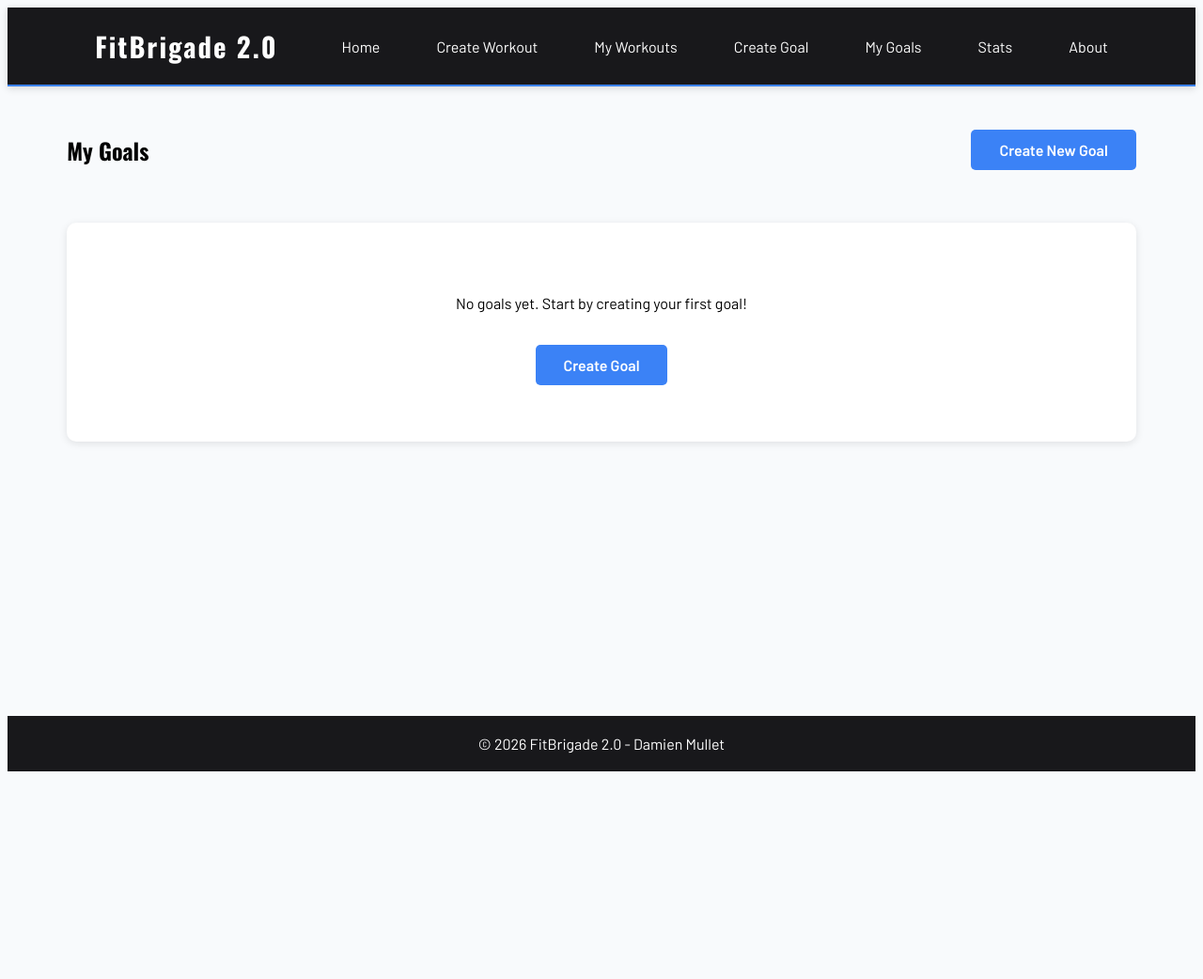
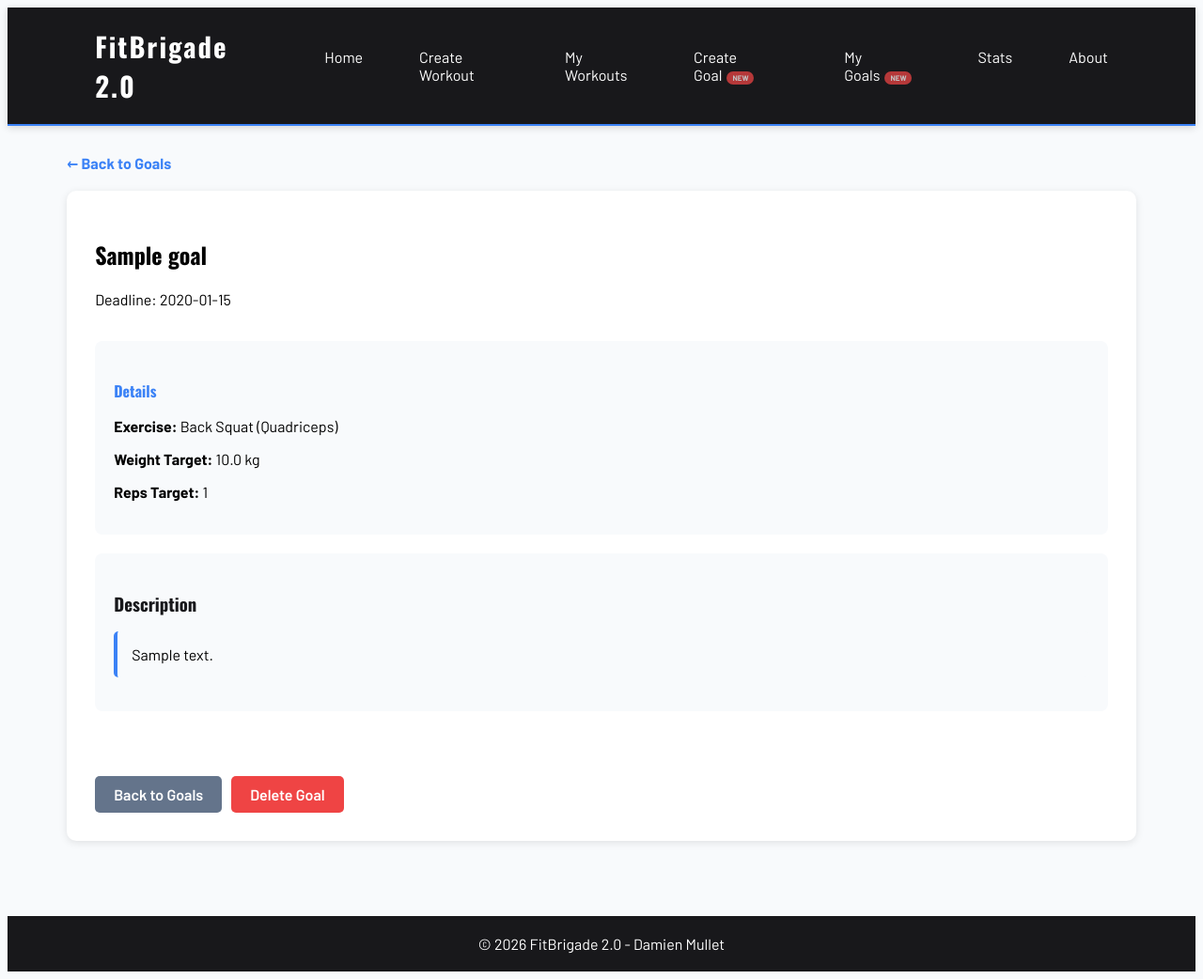
Before and after one commit to Damien62-dev/fitbrigade2.0, a Flask app: page /goal/1 in a window 1280 px wide. Shown: the whole page at 94% size. Before the commit the page ends 821 px from the top, so only its background shows below. Run offline with Flask 3, Linux system fonts and the light colour scheme; tables that the repository leaves empty hold one stand-in row (values such as "Sample post").

Commit message:
feat: Add Goals feature with flexible tracking
New Features:
- Goals system: track any fitness goal (exercise-specific or general)
- Optional fields: exercise, target weight, target reps, deadline
- Goals list and detail pages
- Delete confirmation for goals and workouts (JavaScript)

Database Changes:
- Add Goal model with nullable exercise_id for flexibility
- Relationships: User -> Goals, Exercise -> Goals

UI/UX Improvements:
- NEW badges in navigation for Goals feature
- Updated About page with v2.0 changes
- Updated Technologies Used section (PostgreSQL, SQLAlchemy)

Code Quality:
- CSS optimization: remove duplicates, fix transitions (-23% code)
- JavaScript validation for goal forms
- Improved template structure for goal_detail.html

```diff
--- a/app.py
+++ b/app.py
@@ -203,10 +203,15 @@ def workout_detail(workout_id):
         muscle_name = we.exercise.muscle_group.name
         if muscle_name not in exercises_by_muscle:
             exercises_by_muscle[muscle_name] = []
-        exercises_by_muscle[muscle_name].append(we)
+        exercises_by_muscle[muscle_name].append({
+            'name': we.exercise.name,
+            'sets': we.sets,
+            'reps': we.reps
+        })
 
     return render_template('workout_detail.html',
                          workout=workout,
+                         muscle_groups=muscle_groups,
                          exercises_by_muscle=exercises_by_muscle)
 
 
@@ -241,32 +246,31 @@ def create_goal_form():
 def create_goal():
     user = get_demo_user()
 
-    # Get form data
     name = request.form['name'].strip()
-    deadline_str = request.form.get('deadline', '').strip()  # CHANGÉ: utilise get() au lieu de ['deadline']
-    exercise_id = request.form['exercise']
+    deadline_str = request.form.get('deadline', '').strip()
+    exercise_id = request.form.get('exercise', '').strip()  # ← Peut être vide
     target_weight = request.form.get('target_weight', '').strip()
     target_reps = request.form.get('target_reps', '').strip()
     notes = request.form.get('notes', '').strip()
 
-    # Minimal validation
-    if name == "" or exercise_id == "":  # CHANGÉ: enlevé la vérification de deadline_str
-        return "Please fill in all required fields.", 400
+    # Validation minimale
+    if name == "" or notes == "":
+        return "Please fill in goal name and description.", 400
 
-    # Convert date string to date object (only if provided)
-    deadline = None  # AJOUTÉ: initialise à None
-    if deadline_str != "":  # AJOUTÉ: vérifie si une date a été fournie
+    # Convertir deadline si fourni
+    deadline = None
+    if deadline_str != "":
         deadline = datetime.strptime(deadline_str, '%Y-%m-%d').date()
 
-    # Create goal
+    # Créer le goal
     goal = Goal(
         user_id=user.id,
         name=name,
-        exercise_id=int(exercise_id),
+        exercise_id=int(exercise_id) if exercise_id else None,  # ← Nullable!
         target_weight=float(target_weight) if target_weight else None,
         target_reps=int(target_reps) if target_reps else None,
-        deadline=deadline,  # deadline peut être None maintenant
-        notes=notes if notes else None
+        deadline=deadline,
+        notes=notes
     )
 
     db.session.add(goal)
--- a/static/css/style.css
+++ b/static/css/style.css
@@ -49,6 +49,30 @@ nav {
     background-color: var(--dark-color);
     box-shadow: 0 2px 8px rgba(0, 0, 0, 0.15);
     border-bottom: 2px solid var(--primary-color);
+}
+
+/* Dans style.css */
+.nav-new {
+    background: var(--danger-color);
+    color: white;
+    font-size: 0.5rem;
+    padding: 2px 6px;
+    border-radius: 10px;
+    margin-left: 5px;
+    font-weight: 700;
+    animation: pulse 2s infinite;
+}
+
+@keyframes pulse {
+
+    0%,
+    100% {
+        opacity: 1;
+    }
+
+    50% {
+        opacity: 0.7;
+    }
 }
 
 /* Container inside the navigation */
--- a/static/js/script.js
+++ b/static/js/script.js
@@ -3,10 +3,8 @@ function updateMuscleCount() {
     const selectedBoxes = document.querySelectorAll('input[name="muscle_groups"]:checked');
     const totalCount = selectedBoxes.length;
     const counterElement = document.getElementById('muscleCount');
-    // check if counter element exists
     if (counterElement) {
         let displayText = '';
-        // check if singular or plural
         if (totalCount === 1) {
             displayText = totalCount + ' muscle group selected';
         } else {
@@ -21,7 +19,6 @@ function toggleExerciseDetails(muscle, exercise, event) {
     const checkbox = event.target;
     const divId = 'details_' + muscle + '_' + exercise;
     const detailsDiv = document.getElementById(divId);
-    // show or hide based on checkbox
     if (checkbox.checked) {
         detailsDiv.style.display = 'flex';
     } else {
@@ -34,12 +31,10 @@ function toggleExercises(muscle, event) {
     const checkbox = event.target;
     const sectionId = 'exercises_' + muscle;
     const exerciseSection = document.getElementById(sectionId);
-    // show or hide the section
     if (checkbox.checked === true) {
         exerciseSection.style.display = 'block';
     } else {
         exerciseSection.style.display = 'none';
-        // uncheck all exercise checkboxes in this section
 
         const allCheckboxes = exerciseSection.querySelectorAll('input[type="checkbox"]');
         for (let i = 0; i < allCheckboxes.length; i = i + 1) {
@@ -47,25 +42,43 @@ function toggleExercises(muscle, event) {
         }
 
     }
-    // call update function
     updateMuscleCount();
 }
 
 // get references to burger menu elements
 const burgerMenu = document.getElementById('burgerMenu');
 const mobileMenu = document.getElementById('mobileMenu');
-// add click event to burger menu
 burgerMenu.addEventListener('click', function () {
     mobileMenu.classList.toggle('active');
     burgerMenu.classList.toggle('active');
 });
 // get all navigation links
 const navLinks = document.querySelectorAll('.mobile-menu a');
-// add click event to each link
 for (let i = 0; i < navLinks.length; i = i + 1) {
     navLinks[i].addEventListener('click', function () {
-        // close the mobile menu
         mobileMenu.classList.remove('active');
         burgerMenu.classList.remove('active');
     });
 }
+
+// Confirm before deleting a workout
+const deleteWorkoutLinks = document.querySelectorAll('a[href*="/delete/"]');
+
+deleteWorkoutLinks.forEach(link => {
+    link.addEventListener('click', function (event) {
+        if (!confirm('Are you sure you want to delete this workout? This action cannot be undone.')) {
+            event.preventDefault();
+        }
+    });
+});
+
+// Confirm before deleting a goal
+const deleteGoalLinks = document.querySelectorAll('a[href*="/delete_goal/"]');
+
+deleteGoalLinks.forEach(link => {
+    link.addEventListener('click', function (event) {
+        if (!confirm('Are you sure you want to delete this goal? This action cannot be undone.')) {
+            event.preventDefault();
+        }
+    });
+});
--- a/templates/base.html
+++ b/templates/base.html
@@ -36,8 +36,8 @@
                 <li><a href="/">Home</a></li>
                 <li><a href="/create_workout">Create Workout</a></li>
                 <li><a href="/workouts">My Workouts</a></li>
-                <li><a href="/create_goal">Create Goal</a></li>
-                <li><a href="/goals">My Goals</a></li>
+                <li><a href="/create_goal">Create Goal<span class="nav-new">NEW</span></a></li>
+                <li><a href="/goals">My Goals<span class="nav-new">NEW</span></a></li>
                 <li><a href="/stats">Stats</a></li>
                 <li><a href="/about">About</a></li>
             </ul>
--- a/templates/goal_detail.html
+++ b/templates/goal_detail.html
@@ -1,43 +1,46 @@
 {% extends "base.html" %}
 
-{% block title %}My Goals - FitBrigade{% endblock %}
+{% block title %}{{ goal.name }} - FitBrigade{% endblock %}
 
 {% block content %}
-<div class="header-row">
-    <h2>My Goals</h2>
-    <a href="/goal" class="btn-primary">Create New Goal</a>
-</div>
+<a href="/goals" class="back-link">← Back to Goals</a>
+<br><br>
+
+<div class="detail-card">
+    <h2>{{ goal.name }}</h2>
+    <p class="date">Deadline: {{ goal.deadline.strftime('%Y-%m-%d') if goal.deadline else 'No deadline' }}</p>
     <br>
 
-{% if goals %}
-<div class="workout-list">
-    {% for goal in goals %}
-    <div class="workout-card">
-        <h3>{{ goal.name }}</h3>
-        <p class="date">Deadline: {{ goal.deadline if goal.deadline else 'No deadline' }}</p>
-        <div class="muscle-tags">
-            <span class="tag">{{ goal.exercise.name }}</span>
+    <div class="muscle-section">
+        <h4>Details</h4>
+
+        {% if goal.exercise %}
+        <p><strong>Exercise:</strong> {{ goal.exercise.name }} ({{ goal.exercise.muscle_group.name }})</p>
+        {% endif %}
+
         {% if goal.target_weight %}
-            <span class="tag">{{ goal.target_weight }}kg</span>
+        <p><strong>Weight Target:</strong> {{ goal.target_weight }} kg</p>
         {% endif %}
+
         {% if goal.target_reps %}
-            <span class="tag">{{ goal.target_reps }} reps</span>
+        <p><strong>Reps Target:</strong> {{ goal.target_reps }}</p>
+        {% endif %}
+
+        {% if not goal.exercise and not goal.target_weight and not goal.target_reps %}
+        <p><em>This is a general fitness goal (not exercise-specific)</em></p>
         {% endif %}
     </div>
-        <div class="card-actions">
-            <a href="/goal/{{ goal.id }}" class="btn-secondary">View Details</a>
-            <a href="/delete_goal/{{ goal.id }}" class="btn-danger">Delete</a>
+
+    <div class="muscle-section">
+        <h3>Description</h3>
+        <p class="notes">{{ goal.notes }}</p>
+    </div>
+
+    <br>
+
+    <div class="detail-actions">
+        <a href="/goals" class="btn-secondary">Back to Goals</a>
+        <a href="/delete_goal/{{ goal.id }}" class="btn-danger">Delete Goal</a>
     </div>
 </div>
-    {% endfor %}
-</div>
-
-{% else %}
-<div class="empty-message">
-    <p>No goals yet. Start by creating your first goal!</p>
-    <br>
-    <a href="/goal" class="btn-primary">Create Goal</a>
-</div>
-
-{% endif %}
 {% endblock %}
--- a/templates/goals.html
+++ b/templates/goals.html
@@ -26,7 +26,7 @@
         </div>
         <div class="card-actions">
             <a href="/goal/{{ goal.id }}" class="btn-secondary">View Details</a>
-            <a href="/delete_goal/{{ goal.id }}" class="btn-danger">Delete</a>
+            <a href="/delete_goal/{{ goal.id }}" class="btn-danger">Complete</a>
         </div>
     </div>
     {% endfor %}
--- a/templates/index.html
+++ b/templates/index.html
@@ -12,7 +12,6 @@
         <a href="/create_workout" class="btn-primary btn-neon">Start Planning</a>
     </div>
 </section>
-
 <br><br>
 
 <section class="features">
--- a/templates/workouts.html
+++ b/templates/workouts.html
@@ -16,8 +16,8 @@
         <h3>{{ workout.name }}</h3>
         <p class="date">{{ workout.date }}</p>
         <div class="muscle-tags">
-            {% for muscle in workout.muscle_groups %}
-            <span class="tag">{{ muscle }}</span>
+            {% for link in workout.workout_muscle_groups %}
+            <span class="tag">{{ link.muscle_group.name }}</span>
             {% endfor %}
         </div>
         <div class="card-actions">
```
Also changed, not shown: models.py (+9 -11 lines), templates/about.html (+14 -2 lines), templates/create_goal.html (+11 -10 lines), templates/workout_detail.html (+12 -8 lines). Lines whose indentation alone changed are shown as unchanged.
